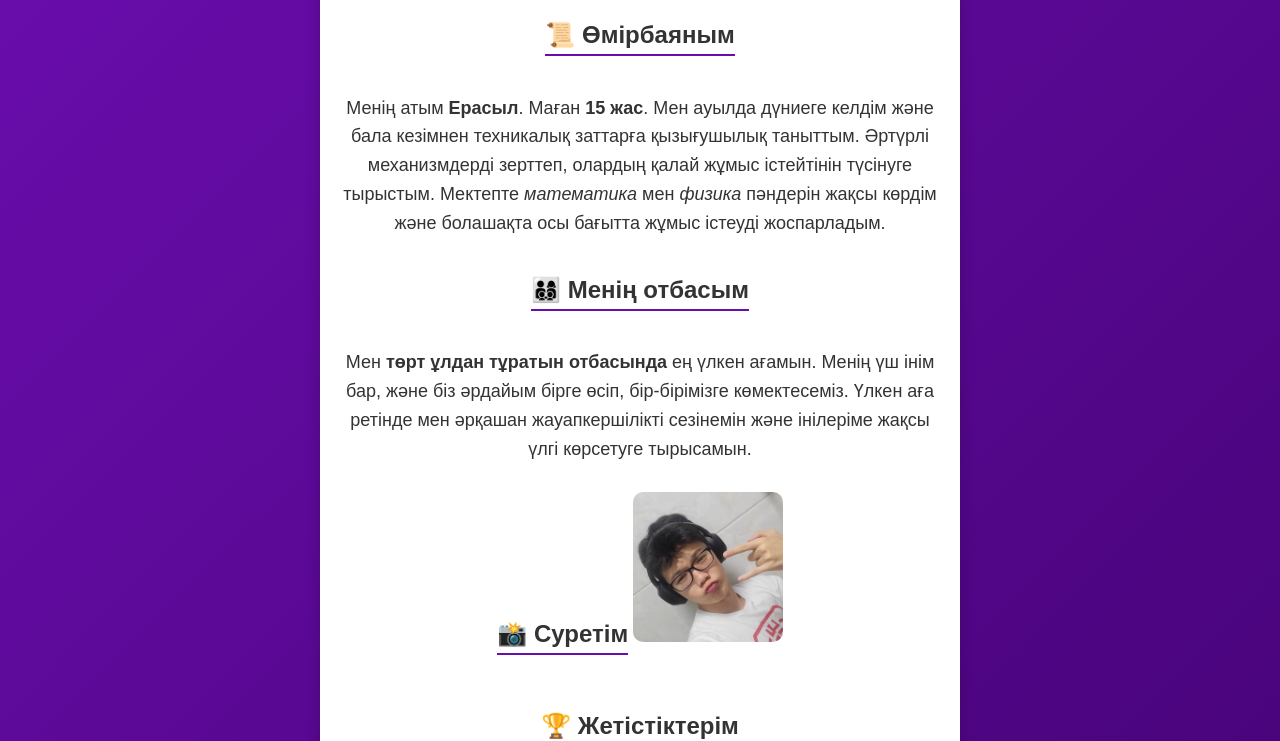
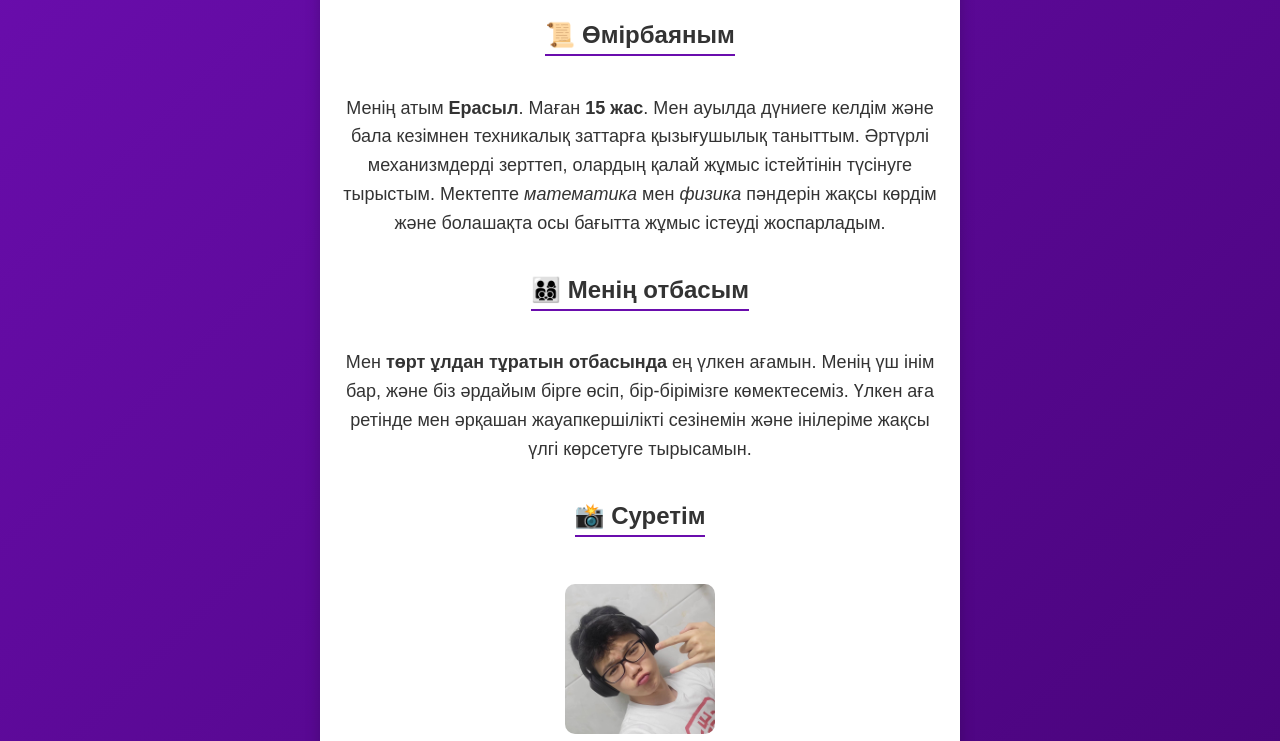
Before and after one commit to SerYeras/my-portfolio, a plain HTML site: page index.html in a window 1280 px wide. Shown: the part 99-840 px from the top of the page. Drawn offline with Linux system fonts and the light colour scheme.

Commit message:
Update index.html

```diff
--- a/index.html
+++ b/index.html
@@ -89,7 +89,7 @@
            Үлкен аға ретінде мен әрқашан жауапкершілікті сезінемін және інілеріме жақсы үлгі көрсетуге тырысамын.</p>
 
         <h2>📸 Суретім</h2>
-        <img src="img.jpg" alt="Менің суретім">
+        <p> <img src="img.jpg" alt="Менің суретім"> </p>
 
         <p><h2>🏆 Жетістіктерім</h2></p>
         <ul>
```
